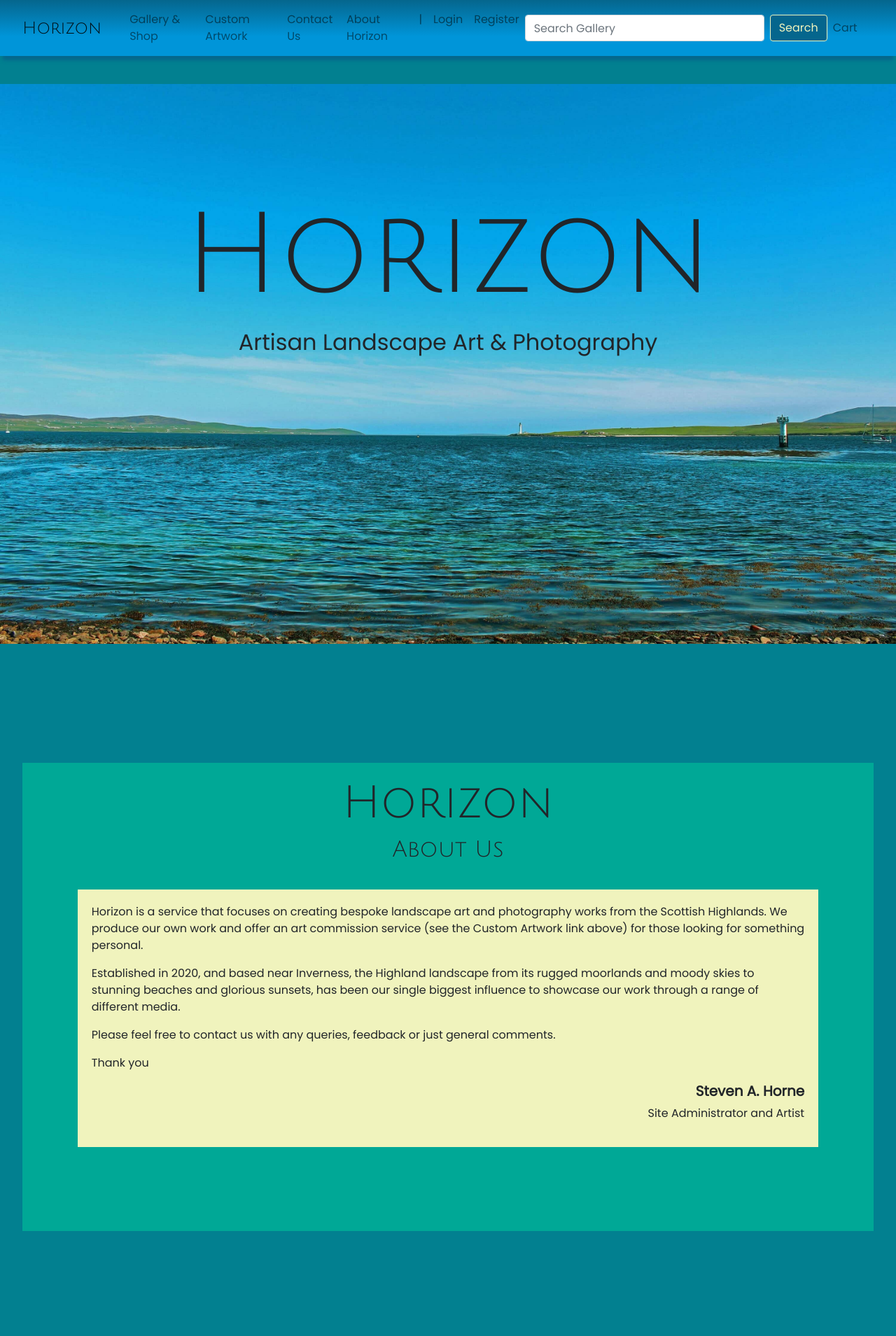
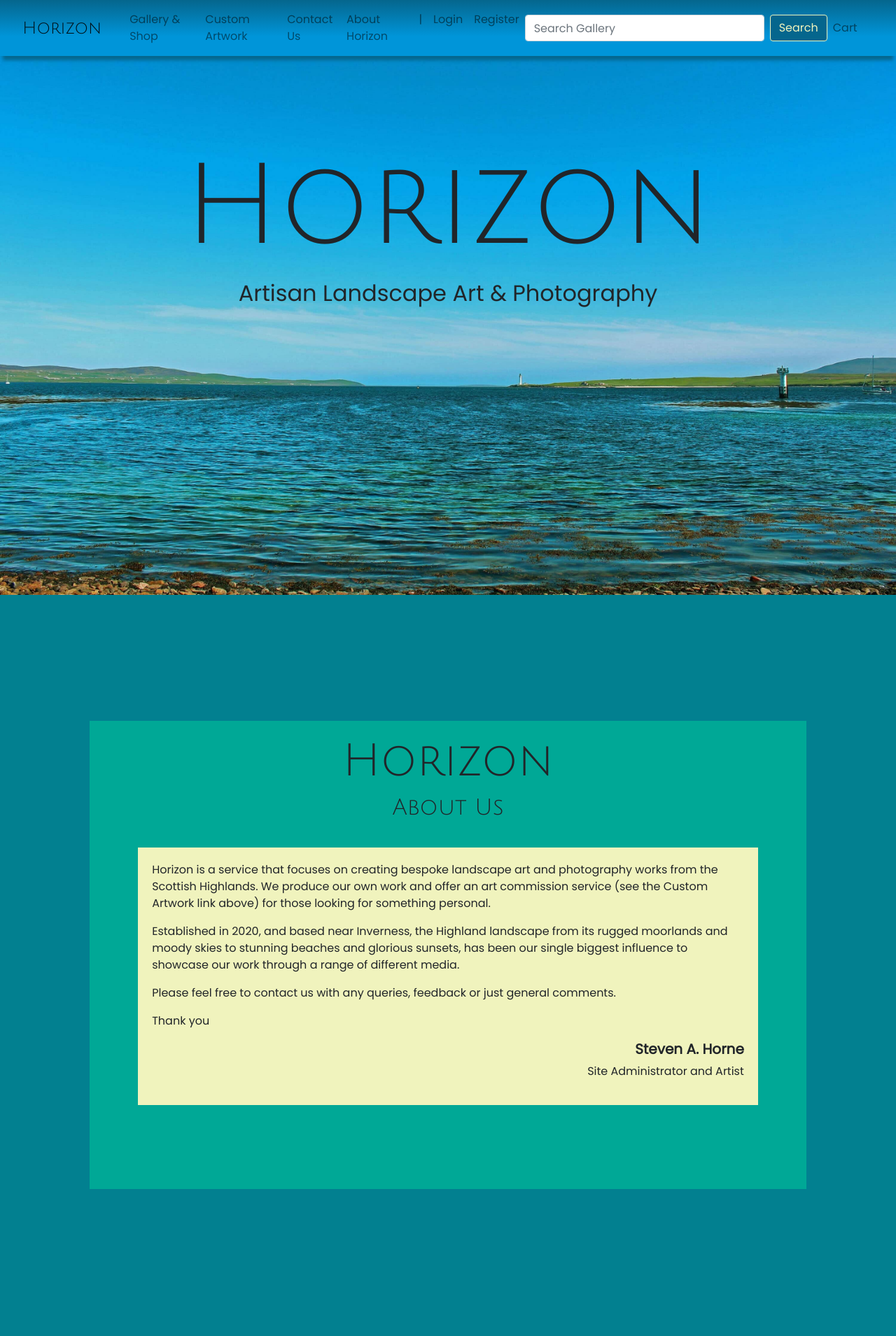
Before and after one commit to stiophan0309/horizon-sah, a Django app: page / in a window 1280 px wide. Shown: the whole page at 70% size. After the commit the page ends 1699 px from the top, so only its background shows below. Run offline with Django 3.2, Linux system fonts and the light colour scheme; some libraries are stand-ins or nearby versions.

Commit message:
Corrected overflow

```diff
--- a/home/templates/index.html
+++ b/home/templates/index.html
@@ -35,7 +35,7 @@
 <!-- About Page -->
 <section id="about" class="container-fluid template">
 
-    <div class="row inner">
+    <div class="row main">
         <div class="col-sm-12 w-80 mx-auto">
             <h1 class="section-title">Horizon</h1>
             <h3 class="section-subtitle">About Us</h3>
@@ -53,12 +53,6 @@
 
     </div>
 
-
-    <div class="footer">
-        <div class="row">
-        </div>
-    </div>
-
 </section>
 <!-- End of About Page -->
 {% endblock %}
--- a/static/css/styles.css
+++ b/static/css/styles.css
@@ -11,7 +11,7 @@ body {
     background-color: #028090;
 }
 .template {
-    padding: 120px 0px 50px 0px;
+    padding: 50px 0px 50px 0px;
 }
 .row {
     margin: 0px;
@@ -27,8 +27,11 @@ body {
     padding-top: 100px;
 }
 .main {
+    width: 80%;
     margin: 0 auto;
-    margin-top: 50px;
+    margin-top: 80px;
+    background:  #00a896;
+    padding: 20px;
 }
 /* Navbar styles */
 nav {
```
